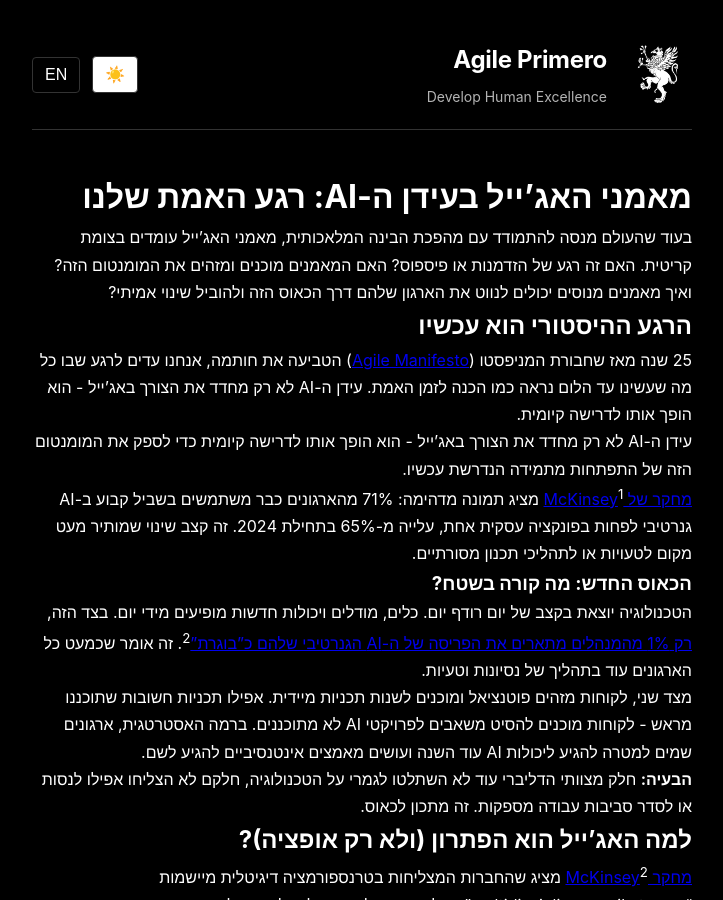
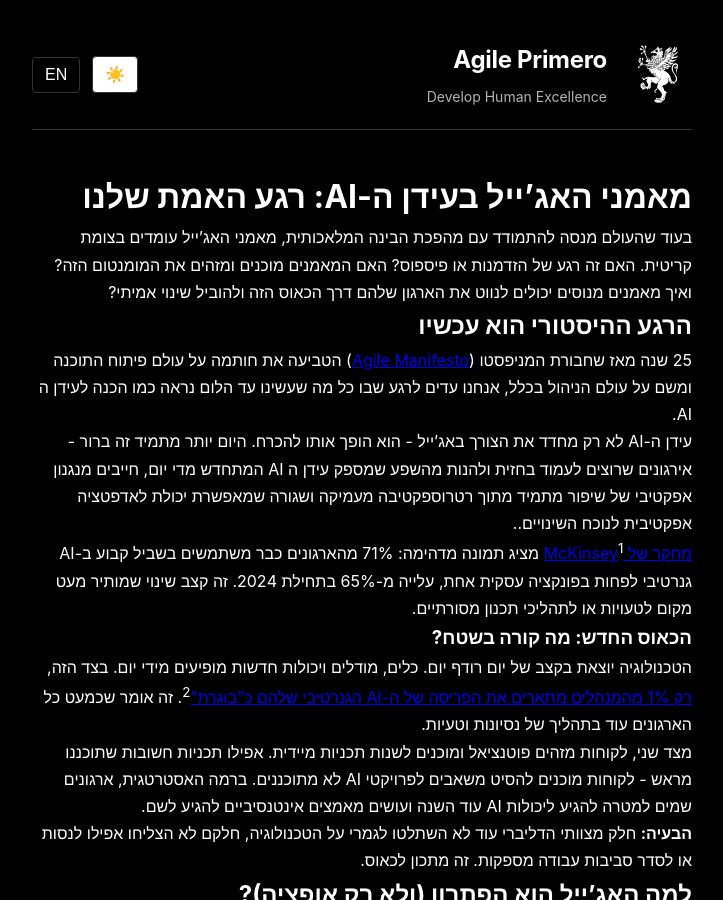
Before and after one commit to avi-the-coach/retro-on-agileprimero, a Jekyll site: the page built from posts_in_progress/ai-agile-coaches-temp.md, in a window 1280 px wide and 900 px high. Shown: the whole window, without its empty margins (278-1001 px from the left). Built offline with Jekyll 4.4.1, drawn with Linux system fonts in a browser that asks for light colours; our own code applies the rules of GitHub Pages for plain Markdown files.

Commit message:
Update ai-agile-coaches-temp.md

```diff
--- a/posts_in_progress/ai-agile-coaches-temp.md
+++ b/posts_in_progress/ai-agile-coaches-temp.md
@@ -4,9 +4,10 @@
 
 ## הרגע ההיסטורי הוא עכשיו
 
-25 שנה מאז שחבורת המניפסטו (<a href="https://agilemanifesto.org/" target="_blank" rel="noopener noreferrer">Agile Manifesto</a>) הטביעה את חותמה, אנחנו עדים לרגע שבו כל מה שעשינו עד הלום נראה כמו הכנה לזמן האמת. עידן ה-AI לא רק מחדד את הצורך באג'ייל - הוא הופך אותו לדרישה קיומית.
+25 שנה מאז שחבורת המניפסטו (<a href="https://agilemanifesto.org/" target="_blank" rel="noopener noreferrer">Agile Manifesto</a>) הטביעה את חותמה על עולם פיתוח התוכנה ומשם על עולם הניהול בכלל, אנחנו עדים לרגע שבו כל מה שעשינו עד הלום נראה כמו הכנה לעידן ה AI.
 
-עידן ה-AI לא רק מחדד את הצורך באג'ייל - הוא הופך אותו לדרישה קיומית כדי לספק את המומנטום הזה של התפתחות מתמידה הנדרשת עכשיו.
+עידן ה-AI לא רק מחדד את הצורך באג'ייל - הוא הופך אותו להכרח.
+היום יותר מתמיד זה ברור - אירגונים שרוצים לעמוד בחזית ולהנות מהשפע שמספק עידן ה AI המתחדש מדי יום, חייבים מנגנון אפקטיבי של שיפור מתמיד מתוך רטרוספקטיבה מעמיקה ושגורה שמאפשרת יכולת לאדפטציה אפקטיבית לנוכח השינויים..
 
 [מחקר של McKinsey](https://www.mckinsey.com/capabilities/quantumblack/our-insights/the-state-of-ai)<sup>1</sup> מציג תמונה מדהימה: 71% מהארגונים כבר משתמשים בשביל קבוע ב-AI גנרטיבי לפחות בפונקציה עסקית אחת, עלייה מ-65% בתחילת 2024. זה קצב שינוי שמותיר מעט מקום לטעויות או לתהליכי תכנון מסורתיים.
 
```
